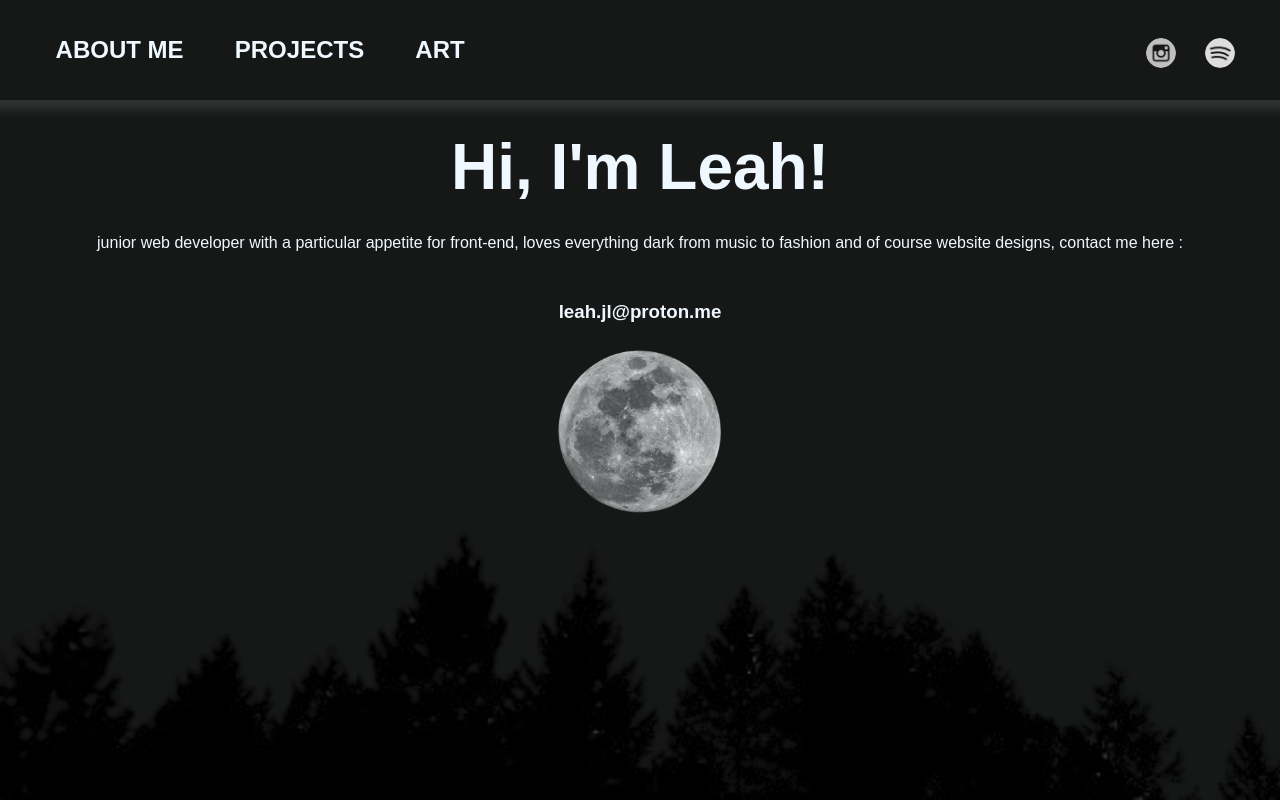
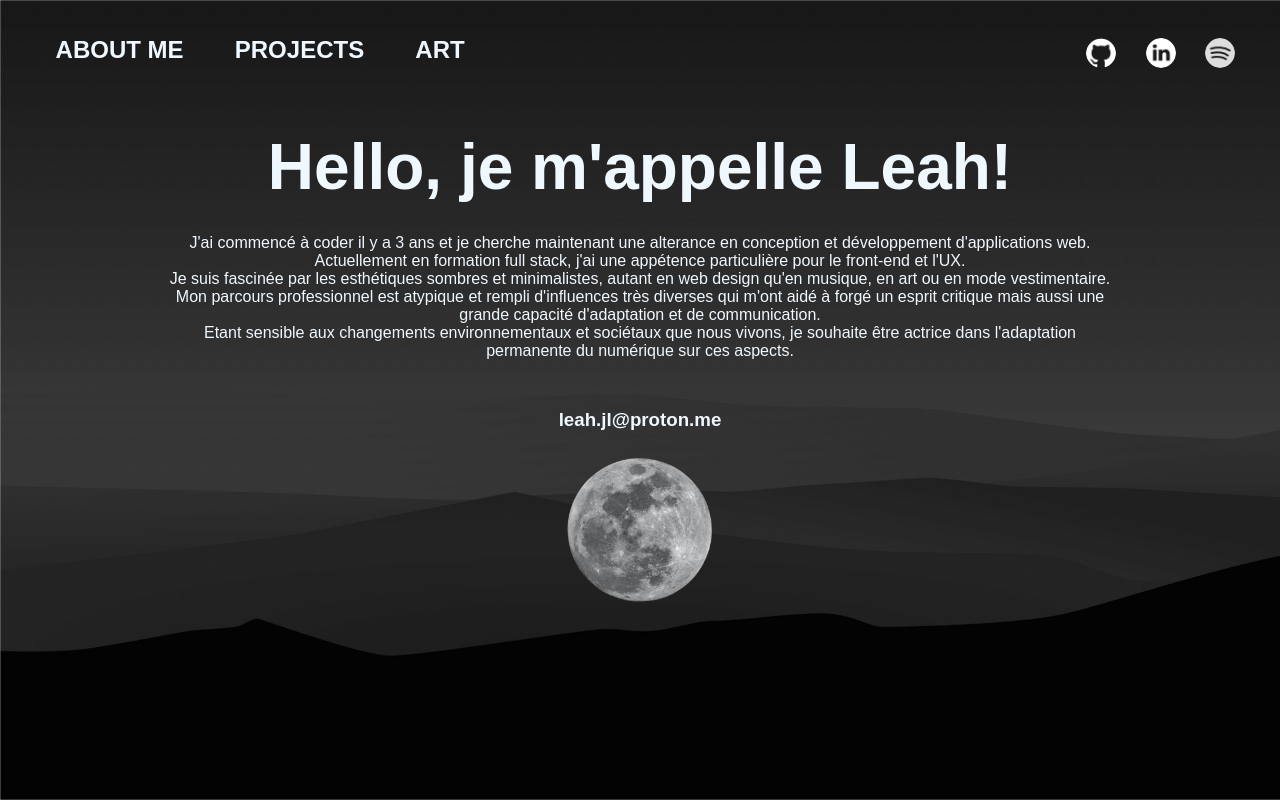
Before and after one commit to Hela6/leahJLportfolio, a plain HTML site: page index.html in a window 1280 px wide. Drawn offline with Linux system fonts and the light colour scheme; a web font is replaced by a local one.

Commit message:
bg changed - link and logo for linkedin and github added - about me text changed

```diff
--- a/index.html
+++ b/index.html
@@ -35,8 +35,10 @@
             </div>
         </div>
         <div class="social">
-            <div class="logo_container"><a href="https://www.instagram.com/hela_6.0/" target="_blank"><img
-                        src="logo/instagram_32px.png" alt="logo instagram" class="logo" /></a></div>
+            <div class="logo_container"><a href="https://github.com/Hela6" target="_blank"><img src="logo/github.png"
+                        alt="logo github" class="logo" /></a></div>
+            <div class="logo_container"><a href="https://www.linkedin.com/in/leah-joannes-laplace-71b0b5250/"
+                    target="_blank"><img src="logo/linkedin.png" alt="logo linkedin" class="logo" /></a></div>
             <div class="logo_container"><a
                     href="https://open.spotify.com/user/9herm2hm1dtyrqo18m0o8vmne?si=7f9fb16e736d4c9a"
                     target="_blank"><img src="logo/spotify_32px.png" alt="logo music" class="logo" /></a></div>
@@ -44,9 +46,18 @@
     </nav>
 
     <main>
-        <h1>Hi, I'm Leah!</h1>
-        <p>junior web developer with a particular appetite for front-end, loves everything dark from music to fashion
-            and of course website designs, contact me here :</p>
+        <h1>Hello, je m'appelle Leah!</h1>
+        <p>J'ai commencé à coder il y a 3 ans et je cherche maintenant une alterance en conception et développement
+            d'applications web.
+            Actuellement en formation full stack, j'ai une appétence particulière pour le front-end et l'UX.<br>
+            Je suis fascinée par les esthétiques sombres et minimalistes, autant en web design qu'en musique, en art ou
+            en mode vestimentaire.<br>
+            Mon parcours professionnel est atypique et rempli d'influences très diverses qui m'ont aidé à forgé un
+            esprit critique
+            mais aussi une grande capacité d'adaptation et de communication.<br>
+            Etant sensible aux changements environnementaux et sociétaux que nous vivons, je souhaite être actrice dans
+            l'adaptation permanente du numérique sur ces aspects.
+        </p>
         <h3>leah.jl@proton.me</h3>
         <div class="moon_container">
             <img src="./img/moon.png" class="moon" alt="picture of the full moon">
--- a/style.css
+++ b/style.css
@@ -9,7 +9,7 @@ html, body {
    /* font-family: 'Jura', sans-serif; */
    width: 100%;
    background-color: #161818;
-   background-image: url('./img/forest.png');
+   background-image: url('./img/bg.jpg');
    background-size: cover;
    background-repeat: no-repeat;
    background-attachment: fixed;
@@ -44,9 +44,10 @@ nav {
     position: sticky;
     top: 0;
     z-index: 100;
-    background-color: #161818;
+    /* background-color: #161818;  */
+    background-color: #19191900;
     height: 100px;
-    box-shadow: 0px 0px 10px 10px rgb(50, 51, 51);
+    /* box-shadow: 0px 0px 10px 10px rgb(50, 51, 51); */
 }
 
 .hamburger {
@@ -148,11 +149,13 @@ h3 {
 p {
     margin: 0 auto 30px;
     font-weight: 2em;
+    width: 75%;
+    text-align: center;
 }
 
 .moon_container {
-    width: 200px;
-    margin-top: 30px;
+    width: 160px;
+    margin-top: 25px;
  }
 
 .moon {
@@ -161,14 +164,7 @@ p {
 
  /* responsive for bg img________________________________________________________________________________*/
 @media screen and (max-width: 1775px) {
-    html, body {
-        background-image: url('./img/forest_smaller.png');
-     }
 
-     .moon_container {
-        width: 180px;
-        margin-top: 25px;
-     }
   }
 
 
@@ -182,12 +178,9 @@ p {
         font-size: 3em;
     }
 
-    p {
-        width: 75%;
-    }
-
     .moon_container {
-        width: 175px;
+        width: 130px;
+        display: none;
      }
   }
 
@@ -222,7 +215,7 @@ p {
         cursor: pointer;
         border: none;
         display: flex;
-        background: #161818;
+        background: #1c1c1c00;
         align-items: center;
         position: relative;
     }
@@ -266,7 +259,7 @@ p {
 
     .navlinks_container {
         flex-direction: column;
-        background: #161818;
+        background: #1c1c1c;
         justify-content: first baseline;
         align-items: center;
         position: absolute;
```
Also changed, not shown: work.html (+4 -2 lines), img/bg.jpg (added), img/forest.png (deleted), img/forest_smaller.png (deleted), logo/github.png (added), logo/linkedin.png (added).
